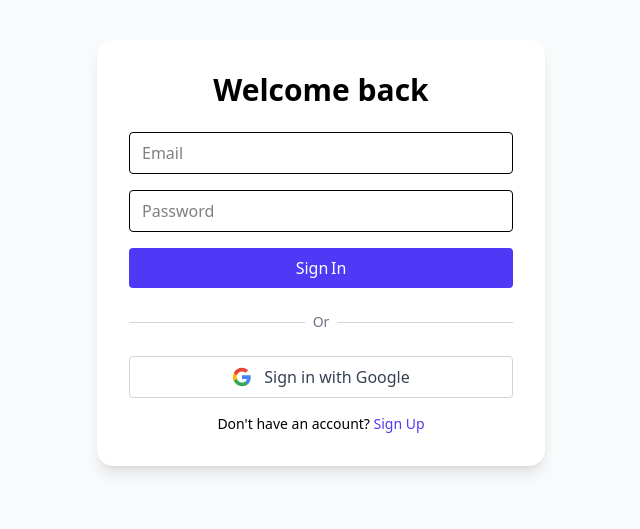
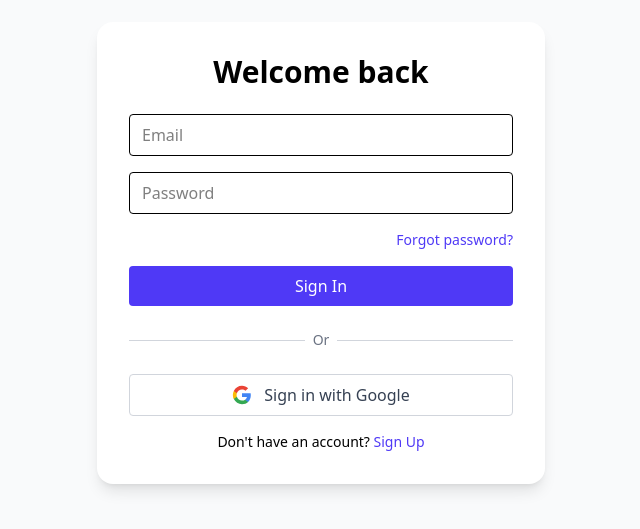
Before and after one commit to AbhishekPatil1310/AdvestorFrontendORG, a React (Vite) app in the folder VercelFrontend/: page /signin in a window 1280 px wide. Shown: the part 187-716 px from the top of the page, without its empty margins (319-959 px from the left). Built offline with nearby package versions, Linux system fonts and the light colour scheme; no server answers.

Commit message:
Update SignIn.jsx

```diff
--- a/VercelFrontend/src/pages/SignIn.jsx
+++ b/VercelFrontend/src/pages/SignIn.jsx
@@ -1,20 +1,22 @@
-// pages/SignIn.jsx
 import { useState } from 'react';
 import { useNavigate, Link } from 'react-router-dom';
 import { useAppDispatch } from '../store';
 import { login } from '../store/authSlice';
 import { useSelector } from 'react-redux';
 import GoogleSignInButton from '../components/GoogleSignInButton';
+import ForgotPasswordModal from '../components/ForgotPasswordModal';
 
 export default function SignIn() {
   const [form, setForm] = useState({
     email: '',
     password: '',
-    role: 'user' // default role
+    role: 'user'
   });
   const dispatch = useAppDispatch();
   const navigate = useNavigate();
   const { status, error } = useSelector((s) => s.auth);
+
+  const [showForgot, setShowForgot] = useState(false);
 
   const handleChange = (e) =>
     setForm({ ...form, [e.target.name]: e.target.value });
@@ -23,8 +25,6 @@ export default function SignIn() {
     e.preventDefault();
     try {
       const result = await dispatch(login(form)).unwrap();
-      // const bannedUntil = user?.ban?.isBanned?.bannedUntil;
-
       if (result?.ban?.isBanned) {
         navigate('/banned');
       } else {
@@ -60,19 +60,27 @@ export default function SignIn() {
             className="w-full rounded border px-3 py-2 outline-none focus:ring-2 focus:ring-indigo-600"
           />
 
-          {/* Role picker */}
-
+          {/* 🔹 Forgot password link */}
+          <div className="flex justify-end">
+            <button
+              type="button"
+              className="text-sm text-indigo-600 hover:underline"
+              onClick={() => setShowForgot(true)}
+            >
+              Forgot password?
+            </button>
+          </div>
 
           <button
             type="submit"
             disabled={status === 'loading'}
             className="w-full rounded bg-indigo-600 py-2 font-medium text-white hover:bg-indigo-700 disabled:opacity-60"
           >
-            {status === 'loading' ? 'Signing in…' : 'Sign In'}
+            {status === 'loading' ? 'Signing in…' : 'Sign In'}
           </button>
         </form>
 
-        {/* Divider - Only show for users, not advertisers */}
+        {/* Divider */}
         {form.role === 'user' && (
           <div className="relative my-6">
             <div className="absolute inset-0 flex items-center">
@@ -84,7 +92,7 @@ export default function SignIn() {
           </div>
         )}
 
-        {/* Google Sign In Button - Only show for users, not advertisers */}
+        {/* Google Sign In */}
         {form.role === 'user' && (
           <GoogleSignInButton text="Sign in with Google" />
         )}
@@ -98,6 +106,8 @@ export default function SignIn() {
           </Link>
         </p>
       </div>
+
+      {showForgot && <ForgotPasswordModal onClose={() => setShowForgot(false)} />}
     </section>
   );
 }
```
